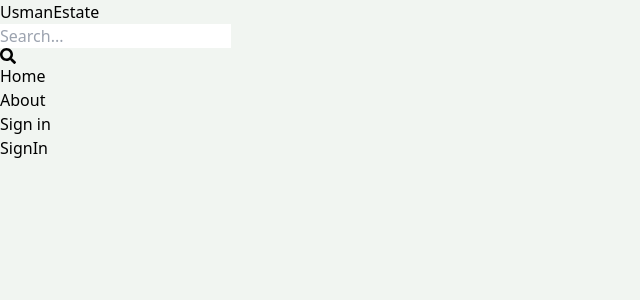
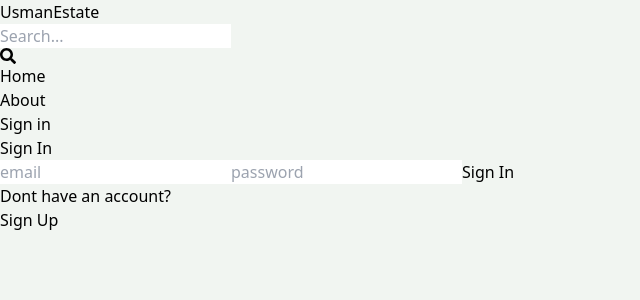
Before and after one commit to Muhammad-Usman21/MERN-ESTATE, a React (Vite) app in the folder client/: page /sign-in in a window 1280 px wide. Shown: the top 300 px of the page, without its empty margins (0-640 px from the left). Built offline with nearby package versions, Linux system fonts and the light colour scheme.

Commit message:
complete sign in page functionality

```diff
--- a/client/src/pages/SignIn.jsx
+++ b/client/src/pages/SignIn.jsx
@@ -1,7 +1,87 @@
-import React from "react";
+import { useState } from "react";
+import { Link, useNavigate } from "react-router-dom";
 
 const SignIn = () => {
-  return <div>SignIn</div>;
+	const [formData, setFormData] = useState({});
+	const [error, setError] = useState(null);
+	const [loading, setLoading] = useState(false);
+	const navigate = useNavigate();
+
+	const handleChange = (e) => {
+		setFormData({
+			...formData,
+			[e.target.id]: e.target.value,
+		});
+	};
+
+	// console.log(formData)
+
+	const handleSubmit = async (e) => {
+		e.preventDefault();
+
+		try {
+			setLoading(true);
+
+			const res = await fetch("/api/auth/signin", {
+				method: "POST",
+				headers: {
+					"Content-Type": "application/json",
+				},
+				body: JSON.stringify(formData),
+			});
+
+			const data = await res.json();
+
+			if (data.success === false) {
+				setLoading(false);
+				setError(data.message);
+				return;
+			}
+
+			setLoading(false);
+			setError(null);
+			navigate("/");
+			// console.log(data);
+		} catch (error) {
+			setLoading(false);
+			setError(error.message);
+		}
+	};
+
+	return (
+		<div className="p-3 max-w-lg mx-auto">
+			<h1 className="text-3xl text-center font-semibold my-7">Sign In</h1>
+			<form onSubmit={handleSubmit} className="flex flex-col gap-4">
+				<input
+					type="email"
+					placeholder="email"
+					className="border p-3 rounded-lg"
+					id="email"
+					onChange={handleChange}
+				/>
+				<input
+					type="password"
+					placeholder="password"
+					className="border p-3 rounded-lg"
+					id="password"
+					onChange={handleChange}
+				/>
+				<button
+					disabled={loading}
+					className="bg-slate-700 text-white p-3 rounded-lg
+        			uppercase hover:opacity-95 disabled:opacity-80">
+					{loading ? "Loading..." : "Sign In"}
+				</button>
+			</form>
+			<div className="flex gap-2 mt-5">
+				<p>Dont have an account?</p>
+				<Link to={"/sign-up"}>
+					<span className="text-blue-700">Sign Up</span>
+				</Link>
+			</div>
+			{error && <p className="text-red-500 mt-5">{error}</p>}
+		</div>
+	);
 };
 
 export default SignIn;
--- a/client/src/pages/SignUp.jsx
+++ b/client/src/pages/SignUp.jsx
@@ -76,7 +76,7 @@
 				<button
 					disabled={loading}
 					className="bg-slate-700 text-white p-3 rounded-lg
-          uppercase hover:opacity-95 disabled:opacity-80">
+        			uppercase hover:opacity-95 disabled:opacity-80">
 					{loading ? "Loading..." : "Sign Up"}
 				</button>
 			</form>
```
